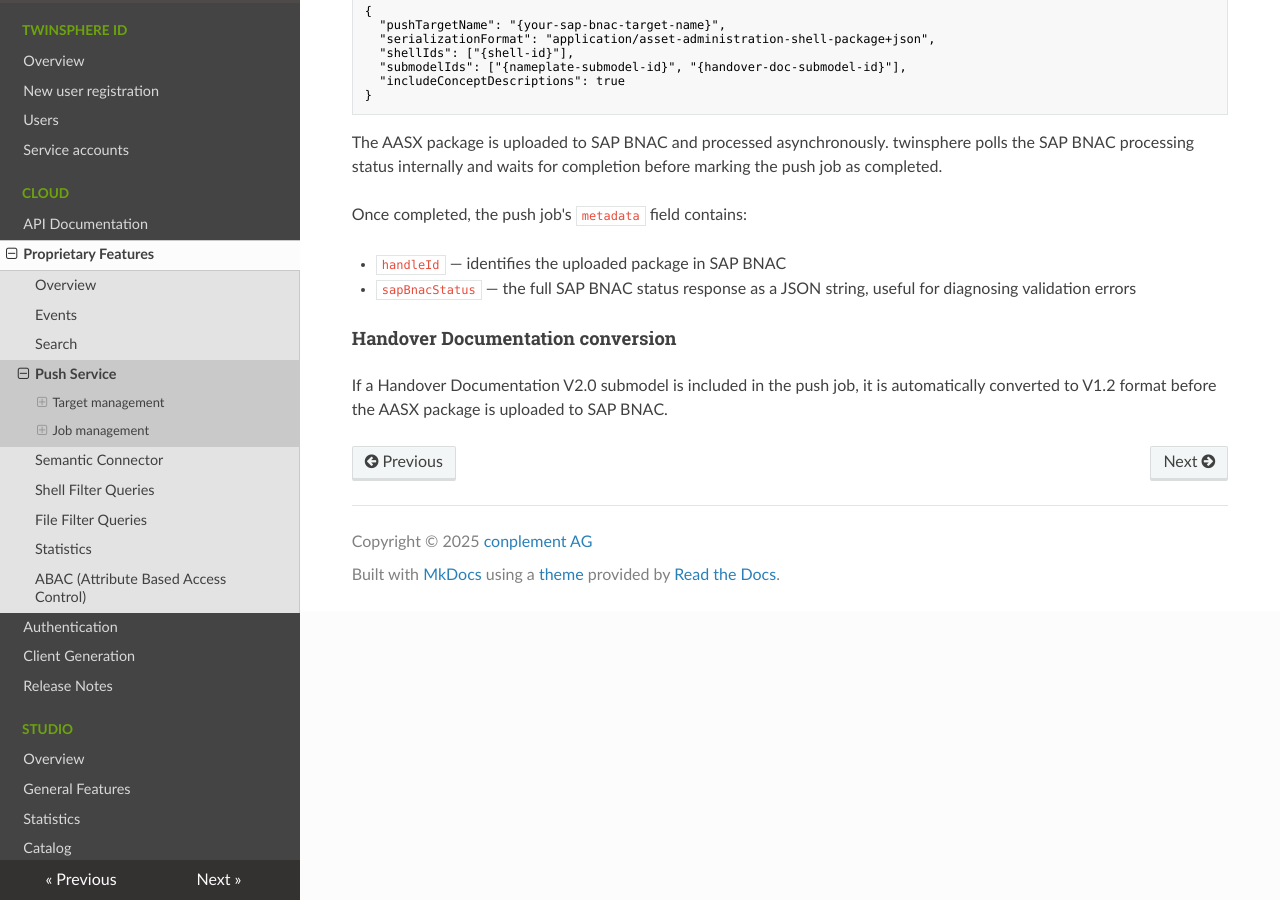
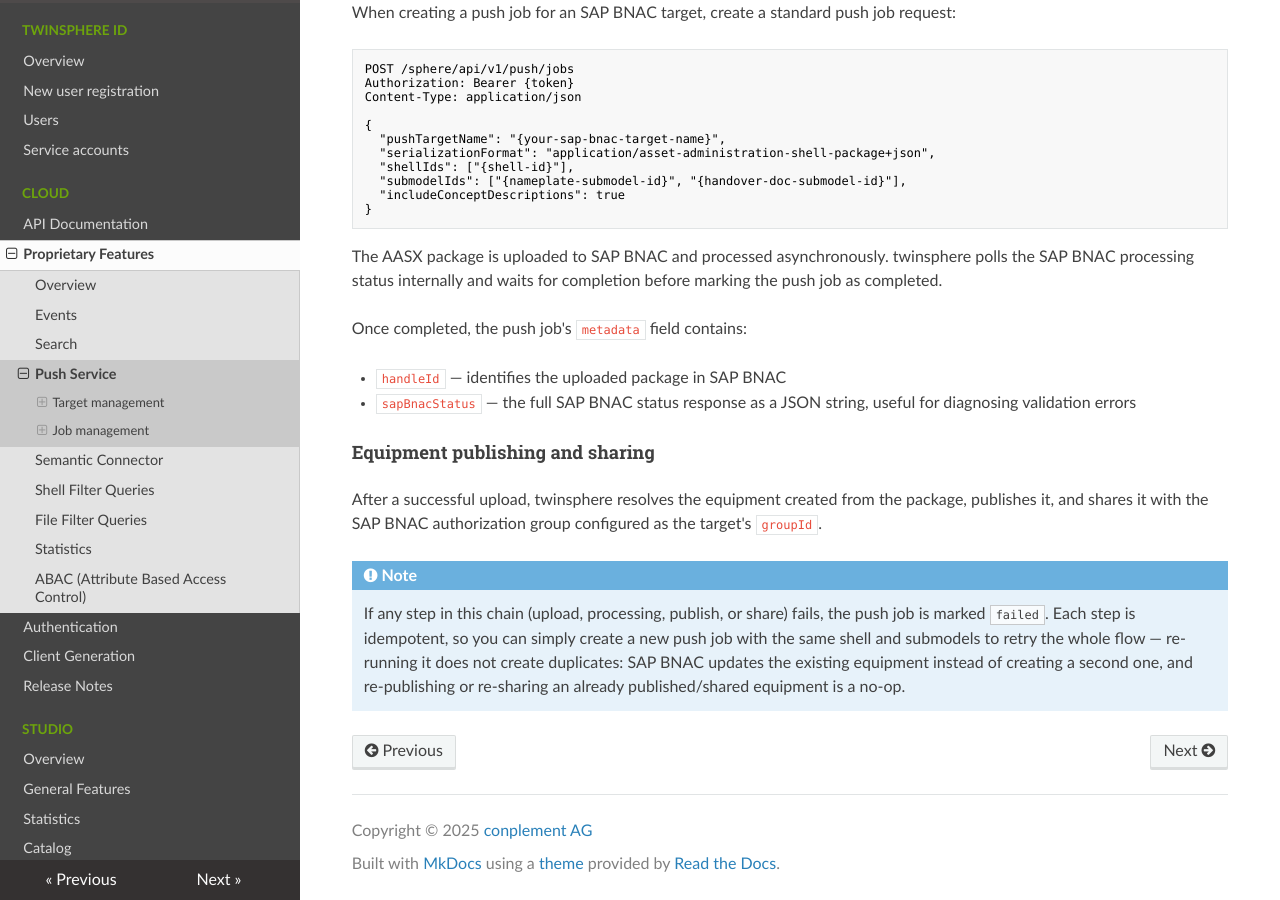
Before and after one commit to twinsphere/twinsphere.github.io, an MkDocs documentation site: the page built from docs/cloud-push-service.md, in a window 1280 px wide and 900 px high, scrolled down 6973 px. Built offline with MkDocs 1.6.1, drawn with Linux system fonts in a browser that asks for light colours; nearby versions of some CDN libraries; some of the changed text lies outside the part shown.

Commit message:
docs(push-service): document SAP BNAC phase 2

````diff
--- a/docs/cloud-push-service.md
+++ b/docs/cloud-push-service.md
@@ -203,25 +203,31 @@
     },
     "destination": {
       "apiBaseUrl": "https://{domain}",
-      "businessPartnerId": "{your-business-partner-id}"
+      "businessPartnerId": "{your-business-partner-id}",
+      "groupId": "{your-authorization-group-id}"
     }
   }
 }
 ```
 
 !!! note
+    - All configuration fields (`apiBaseUrl`, `businessPartnerId`, `groupId`, and the `credentials`)
+      are required.
     - SAP BNAC always uses the `application/asset-administration-shell-package+json` serialization format.
       The `serializationFormat` field in the push job request is ignored for SAP BNAC targets.
     - The `apiBaseUrl` is the base URL of your SAP BNAC API instance
       (e.g. `https://ain.{landscape}.business-network.cloud.sap`).
     - The `businessPartnerId` identifies your organization in SAP BNAC and is sent as the
       `x-businesspartner-id` header.
+    - The `groupId` is the SAP BNAC authorization group the created equipment is published and shared
+      with. Different targets can point at different authorization groups.
     - For OAuth credentials, only SAP service keys of type `instance-secret` (default) or
       `binding-secret` are supported.
     - Supported submodel types:
-        - Handover Documentation V1.2 (SemanticId `0173-1#01-AHF578#001`)
-        - Handover Documentation V2.0 (SemanticId `0173-1#01-AHF578#003`) —
-          automatically converted to V1.2 before upload
+        - Handover Documentation V2.0 (SemanticId `0173-1#01-AHF578#003`) — **recommended**.
+        - Handover Documentation V1.2 (SemanticId `0173-1#01-AHF578#001`) — supported, but SAP BNAC
+          currently accepts only a single primary `DocumentId` per Handover Documentation submodel,
+          so a V1.2 submodel may contain only one `Document`. Prefer V2.0, which has no such limit.
         - Nameplate V3.0 (SemanticId `https://admin-shell.io/idta/nameplate/3/0/Nameplate`)
     - SAP BNAC requires exactly one Nameplate V3.0 submodel per shell in the push job.
     - SAP BNAC only supports exactly one shell per push job. The `shellIds` array must contain exactly one entry.
@@ -368,7 +374,14 @@
 - `handleId` — identifies the uploaded package in SAP BNAC
 - `sapBnacStatus` — the full SAP BNAC status response as a JSON string, useful for diagnosing validation errors
 
-#### Handover Documentation conversion
+#### Equipment publishing and sharing
 
-If a Handover Documentation V2.0 submodel is included in the push job, it is automatically converted to V1.2
-format before the AASX package is uploaded to SAP BNAC.
+After a successful upload, twinsphere resolves the equipment created from the package, publishes it,
+and shares it with the SAP BNAC authorization group configured as the target's `groupId`.
+
+!!! note
+    If any step in this chain (upload, processing, publish, or share) fails, the push job is marked
+    `failed`. Each step is idempotent, so you can simply create a new push job with the same shell and
+    submodels to retry the whole flow — re-running it does not create duplicates: SAP BNAC updates the
+    existing equipment instead of creating a second one, and re-publishing or re-sharing an already
+    published/shared equipment is a no-op.
````
Also changed, not shown: docs/cloud-release-notes.md (+4 -0 lines).
